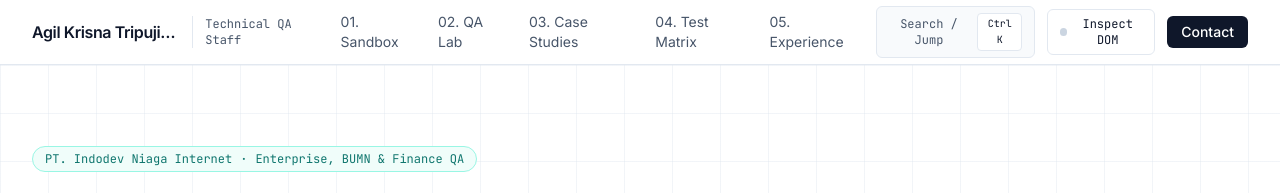
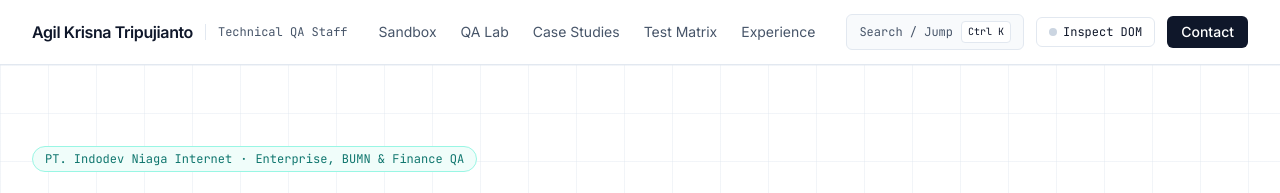
Before and after one commit to agilQA/agil-portofolio2, a plain HTML site: page index.html in a window 1280 px wide. Shown: the top 193 px of the page. Drawn offline with nearby package versions, Linux system fonts and the light colour scheme.

Commit message:
Simplify navigation links in index.html

```diff
--- a/index.html
+++ b/index.html
@@ -123,11 +123,11 @@
       </div>
 
       <nav class="hidden lg:flex items-center gap-6 text-sm text-muted">
-        <a href="#sandbox" class="hover:text-ink transition">01. Sandbox</a>
-        <a href="#engineering-lab" class="hover:text-ink transition">02. QA Lab</a>
-        <a href="#cases" class="hover:text-ink transition">03. Case Studies</a>
-        <a href="#matrix" class="hover:text-ink transition">04. Test Matrix</a>
-        <a href="#experience" class="hover:text-ink transition">05. Experience</a>
+        <a href="#sandbox" class="hover:text-ink transition">Sandbox</a>
+        <a href="#engineering-lab" class="hover:text-ink transition">QA Lab</a>
+        <a href="#cases" class="hover:text-ink transition">Case Studies</a>
+        <a href="#matrix" class="hover:text-ink transition">Test Matrix</a>
+        <a href="#experience" class="hover:text-ink transition">Experience</a>
       </nav>
 
       <div class="flex items-center gap-2 sm:gap-3">
```
